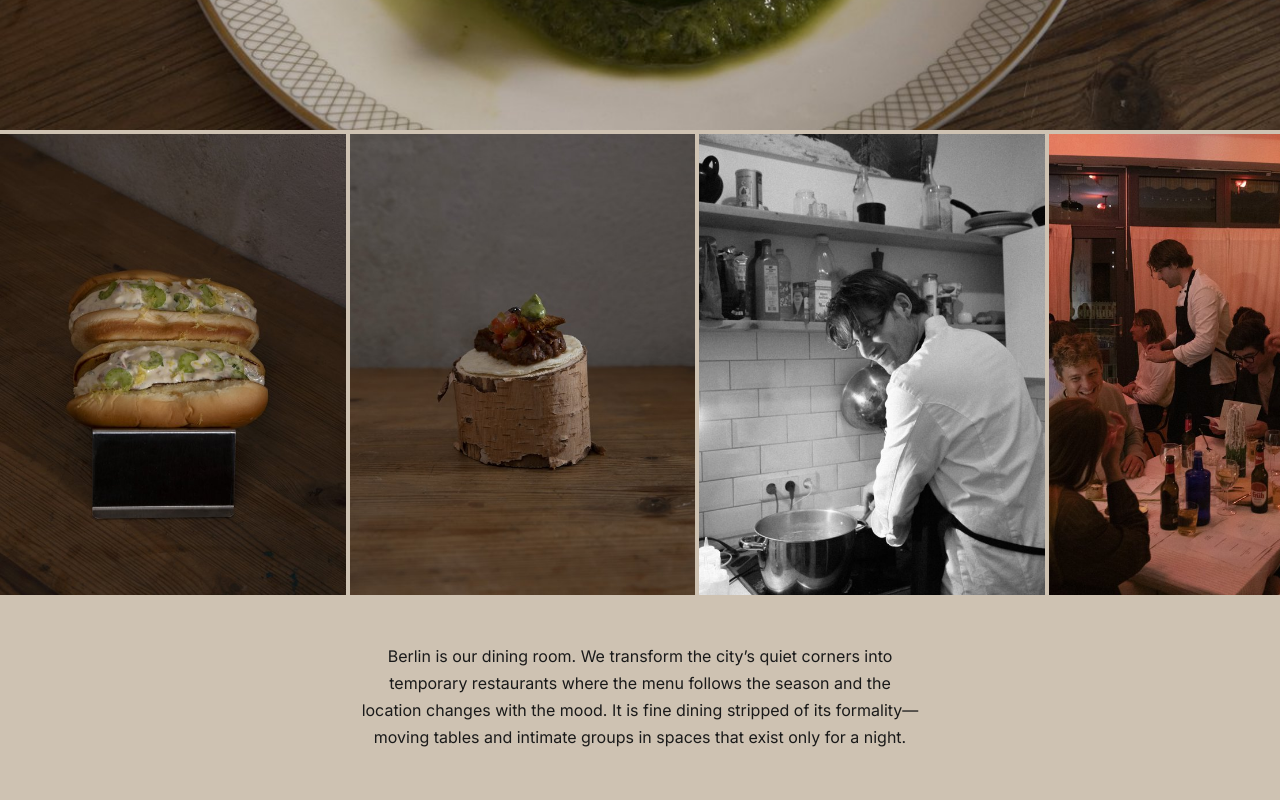
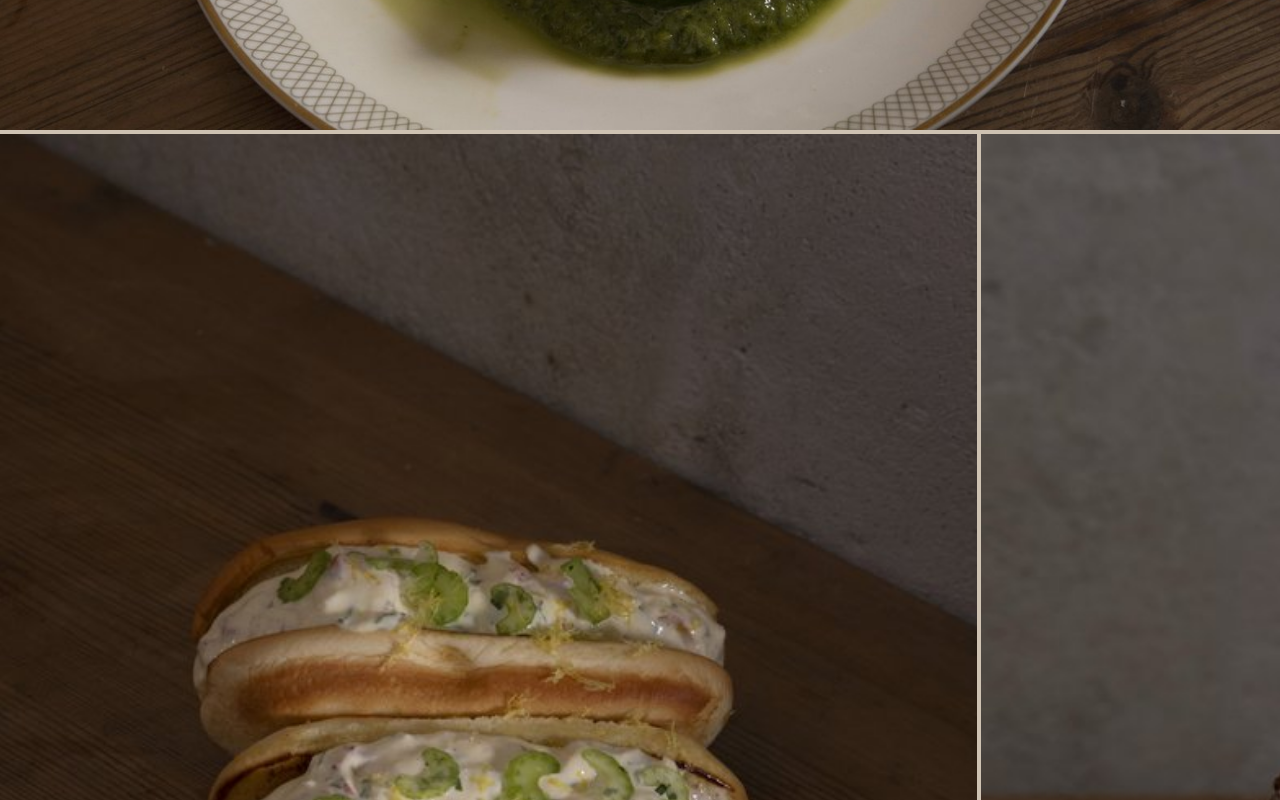
Before and after one commit to gri-oc/le-birk, a SvelteKit app: page / in a window 1280 px wide. Shown: the part 560-1360 px from the top of the page. Built offline with nearby package versions, Linux system fonts and the light colour scheme; grey boxes are pictures that could not be loaded.

Commit message:
Fix: Desktop-Slider Drag repariert (scroll container korrekt)

```diff
--- a/src/routes/+page.svelte
+++ b/src/routes/+page.svelte
@@ -1,31 +1,31 @@
 <script>
 	import { base } from '$app/paths';
 
-	let sliderTrack;
+	let sliderEl;
 	let isDragging = false;
 	let startX = 0;
 	let startScrollLeft = 0;
 
 	function onSliderDown(event) {
-		if (!sliderTrack) return;
+		if (!sliderEl) return;
 		isDragging = true;
-		sliderTrack.classList.add('dragging');
-		startX = event.pageX - sliderTrack.offsetLeft;
-		startScrollLeft = sliderTrack.scrollLeft;
+		sliderEl.classList.add('dragging');
+		startX = event.pageX - sliderEl.offsetLeft;
+		startScrollLeft = sliderEl.scrollLeft;
 	}
 
 	function onSliderUp() {
-		if (!sliderTrack) return;
+		if (!sliderEl) return;
 		isDragging = false;
-		sliderTrack.classList.remove('dragging');
+		sliderEl.classList.remove('dragging');
 	}
 
 	function onSliderMove(event) {
-		if (!isDragging || !sliderTrack) return;
+		if (!isDragging || !sliderEl) return;
 		event.preventDefault();
-		const x = event.pageX - sliderTrack.offsetLeft;
+		const x = event.pageX - sliderEl.offsetLeft;
 		const walk = (x - startX) * 1.2;
-		sliderTrack.scrollLeft = startScrollLeft - walk;
+		sliderEl.scrollLeft = startScrollLeft - walk;
 	}
 
 	const slides = [
@@ -56,10 +56,9 @@
 	</section>
 
 	<!-- Slider -->
-	<section class="slider">
-		<div
-			class="slider-track"
-			bind:this={sliderTrack}
+	<section
+		class="slider"
+		bind:this={sliderEl}
 		on:mousedown={onSliderDown}
 		on:mousemove={onSliderMove}
 		on:mouseup={onSliderUp}
@@ -67,6 +66,7 @@
 		role="region"
 		aria-label="Food gallery slider"
 	>
+		<div class="slider-track">
 			{#each slides as slide}
 				<div class="slider-item">
 					<img src="{base}/images/{slide.src}" alt={slide.alt} draggable="false" />
@@ -155,18 +155,19 @@
 		-webkit-overflow-scrolling: touch;
 		scrollbar-width: none;
 		margin-bottom: 0;
+		cursor: grab;
+		user-select: none;
+		touch-action: pan-y;
 	}
 	.slider::-webkit-scrollbar { display: none; }
+	.slider.dragging {
+		cursor: grabbing;
+	}
 	.slider-track {
 		display: flex;
 		gap: 4px;
 		scroll-snap-type: x mandatory;
-		cursor: grab;
-		user-select: none;
-		touch-action: pan-y;
-	}
-	.slider-track.dragging {
-		cursor: grabbing;
+		width: max-content;
 	}
 	.slider-item {
 		flex: 0 0 27%;
```
Lines whose indentation alone changed are shown as unchanged.
